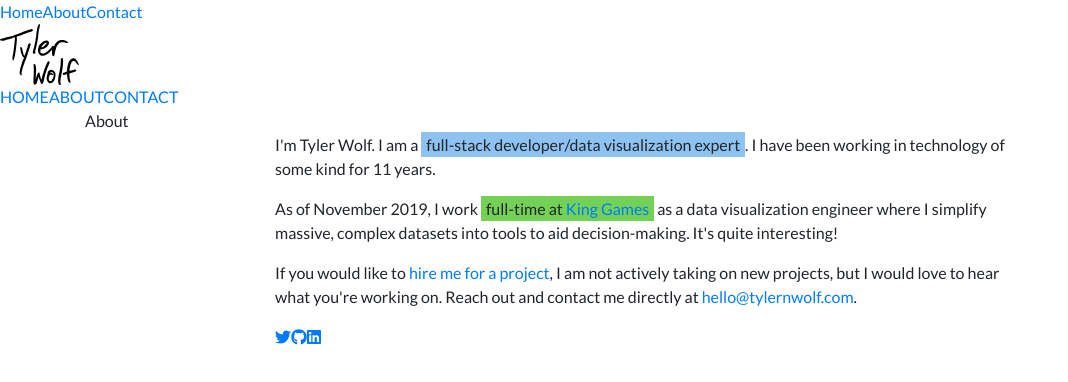
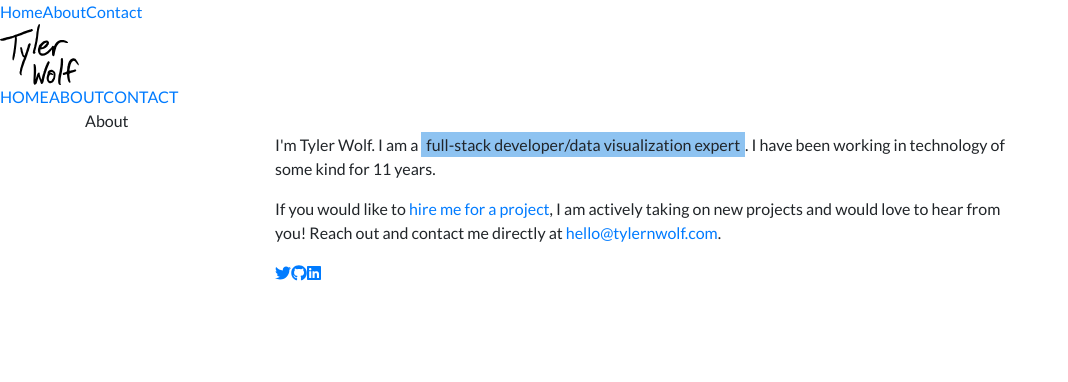
Before and after one commit to thetylerwolf/website, a React (Create React App) app: page /about in a window 1280 px wide. Shown: the top 382 px of the page, without its empty margins (0-1068 px from the left). Built offline with nearby package versions, Linux system fonts and the light colour scheme.

Commit message:
copy update

```diff
--- a/src/components/About.js
+++ b/src/components/About.js
@@ -103,24 +103,12 @@ export default class About extends Component {
                 </span>{" "}
                 for my work.
               </p> */}
-              <p>
-                As of November 2019, I work{" "}
-                <span className="highlight-1">
-                  full-time at{" "}
-                  <a href="https://king.com" target="_blank">
-                    King Games
-                  </a>
-                </span>{" "}
-                as a data visualization engineer where I simplify massive,
-                complex datasets into tools to aid decision-making. It's quite
-                interesting!
-              </p>
 
               <p>
                 If you would like to{" "}
-                <Link to="contact">hire me for a project</Link>, I am not
-                actively taking on new projects, but I would love to hear what
-                you're working on. Reach out and contact me directly at{" "}
+                <Link to="contact">hire me for a project</Link>, I am actively
+                taking on new projects and would love to hear from you! Reach
+                out and contact me directly at{" "}
                 <a href={mailToLink}>hello@tylernwolf.com</a>.
               </p>
 
```
